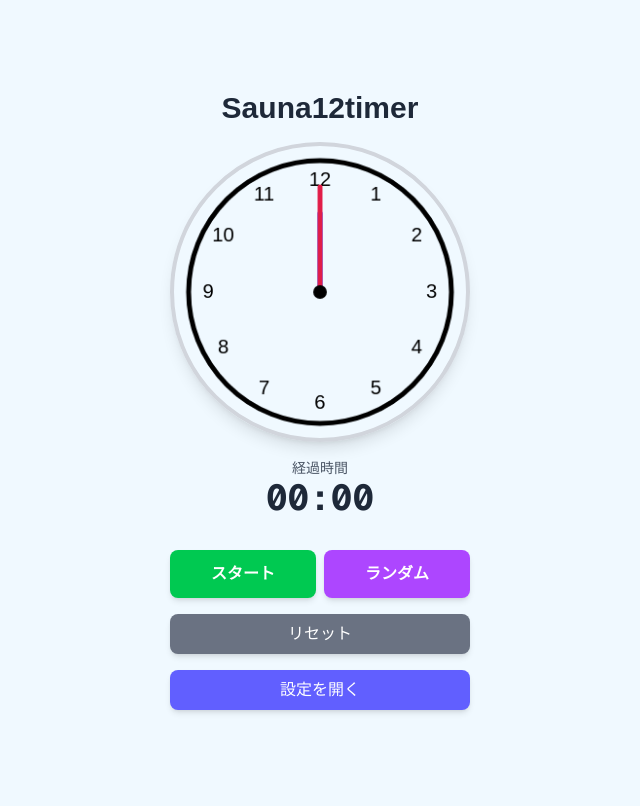
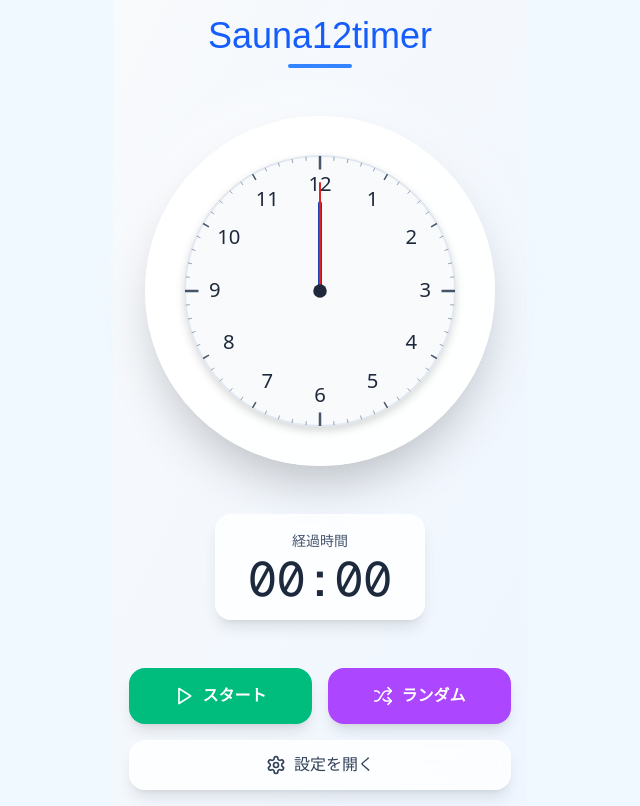
Before and after one commit to sea-wrote/soku-shuchu-timer, a Next.js app: page / in a window 1280 px wide. Shown: the whole page, without its empty margins (320-960 px from the left). Built offline with nearby package versions, Linux system fonts and the light colour scheme.

Commit message:
UIを大幅に変更

```diff
--- a/src/app/components/SokuShuchu.tsx
+++ b/src/app/components/SokuShuchu.tsx
@@ -2,7 +2,8 @@
 
 import { useState, useEffect, useRef, useCallback } from 'react';
 import { App as CapacitorApp } from '@capacitor/app';
-import { Bell } from 'lucide-react';
+import { Bell, Play, Square, RotateCcw, Settings, Shuffle } from 'lucide-react';
+
 
 // インターフェースを定義
 type SokuShuchuProps = object
@@ -142,6 +143,7 @@ const SokuShuchu: React.FC<SokuShuchuProps> = () => {
   }, [isRunning, timerEnabled, timerInterval, playAlarm]); // Removed minutes from dependency array
 
   // Clock drawing
+// Enhanced Clock drawing with modern design
   useEffect(() => {
     const canvas = canvasRef.current;
     if (!canvas) return;
@@ -149,90 +151,129 @@ const SokuShuchu: React.FC<SokuShuchuProps> = () => {
     const ctx = canvas.getContext('2d');
     if (!ctx) return;
 
-    // デバイスピクセル比を取得
     const dpr = window.devicePixelRatio || 1;
-    const displayWidth = 300; // CSSで指定する表示幅
-    const displayHeight = 300; // CSSで指定する表示高さ
+    const displayWidth = 300; // 少し小さくしてスタイリッシュに
+    const displayHeight = 300;
 
-    // canvasの実際の描画サイズを高解像度に設定
     canvas.width = displayWidth * dpr;
     canvas.height = displayHeight * dpr;
-
-    // CSSで表示サイズを指定
     canvas.style.width = `${displayWidth}px`;
     canvas.style.height = `${displayHeight}px`;
-
-    // 描画コンテキストをスケーリング
     ctx.scale(dpr, dpr);
 
-    const radius = Math.min(displayWidth, displayHeight) / 2 * 0.9;
+    const radius = Math.min(displayWidth, displayHeight) / 2 * 0.9; // 枠を細くするため少し大きく
     const centerX = displayWidth / 2;
     const centerY = displayHeight / 2;
 
-    // Clear canvas (スケーリング後のサイズでクリア)
     ctx.clearRect(0, 0, displayWidth, displayHeight);
 
-    // Draw clock face
+    // Draw clock face (シンプルに)
     ctx.beginPath();
     ctx.arc(centerX, centerY, radius, 0, 2 * Math.PI);
-    ctx.fillStyle = '#f0f9ff';
+    ctx.fillStyle = '#f8fafc'; // 明るいグレー（ほぼ白）
     ctx.fill();
-    ctx.lineWidth = 5;
-    ctx.strokeStyle = '#000';
+
+    // Draw clock border (細くシャープに)
+    ctx.beginPath();
+    ctx.arc(centerX, centerY, radius, 0, 2 * Math.PI);
+    ctx.lineWidth = 2; // 細い線
+    ctx.strokeStyle = '#e2e8f0'; // 薄いグレー
     ctx.stroke();
 
     // Draw hour marks
-    ctx.font = radius * 0.15 + 'px arial';
+    for (let i = 0; i < 12; i++) {
+      const angle = (i * Math.PI / 6) - (Math.PI / 2);
+      const isMainHour = i % 3 === 0;
+      const markLength = isMainHour ? radius * 0.1 : radius * 0.05;
+      const markWidth = isMainHour ? 2.5 : 1.5;
+
+      ctx.beginPath();
+      ctx.lineWidth = markWidth;
+      ctx.strokeStyle = '#475569'; // 濃いグレー
+      ctx.moveTo(
+        centerX + (radius - markLength) * Math.cos(angle),
+        centerY + (radius - markLength) * Math.sin(angle)
+      );
+      ctx.lineTo(
+        centerX + radius * Math.cos(angle),
+        centerY + radius * Math.sin(angle)
+      );
+      ctx.stroke();
+    }
+
+    // Draw minute marks
+    for (let i = 0; i < 60; i++) {
+      if (i % 5 !== 0) { // Avoid drawing over hour marks
+        const angle = (i * Math.PI / 30) - (Math.PI / 2);
+        const markLength = radius * 0.03;
+
+        ctx.beginPath();
+        ctx.lineWidth = 1;
+        ctx.strokeStyle = '#94a3b8'; // やや薄いグレー
+        ctx.moveTo(
+          centerX + (radius - markLength) * Math.cos(angle),
+          centerY + (radius - markLength) * Math.sin(angle)
+        );
+        ctx.lineTo(
+          centerX + radius * Math.cos(angle),
+          centerY + radius * Math.sin(angle)
+        );
+        ctx.stroke();
+      }
+    }
+
+    // Draw numbers
+    ctx.font = `normal ${radius * 0.15}px system-ui, -apple-system, sans-serif`; // "bold" を削除、少し小さく
     ctx.textAlign = 'center';
     ctx.textBaseline = 'middle';
+    ctx.fillStyle = '#1e293b'; // 濃いグレー（ほぼ黒）
 
     for (let num = 1; num <= 12; num++) {
       const angle = (num * Math.PI / 6) - (Math.PI / 2);
-      const x = centerX + radius * 0.85 * Math.cos(angle);
-      const y = centerY + radius * 0.85 * Math.sin(angle);
-      ctx.fillStyle = '#000';
+      // 数字の位置をマークの内側に調整
+      const x = centerX + radius * 0.78 * Math.cos(angle);
+      const y = centerY + radius * 0.78 * Math.sin(angle);
       ctx.fillText(num.toString(), x, y);
     }
 
-    // Calculate display time including offset
     const currentDisplaySeconds = (randomOffsetSecondsRef.current + seconds) % 60;
     const carryOverMinutes = Math.floor((randomOffsetSecondsRef.current + seconds) / 60);
     const currentDisplayMinutes = (randomOffsetMinutesRef.current + minutes + carryOverMinutes) % 60;
 
-    // Calculate angle for minutes and seconds based on display time
-    const minuteAngle = ((currentDisplayMinutes % 12) * 30 + currentDisplaySeconds / 2) * Math.PI / 180;
-    const secondAngle = (currentDisplaySeconds * 6) * Math.PI / 180;
+    const minuteAngle = ((currentDisplayMinutes % 60) * 6 + currentDisplaySeconds / 10) * Math.PI / 180 - Math.PI / 2; // 角度の計算を修正、時針はなし
+    const secondAngle = (currentDisplaySeconds * 6) * Math.PI / 180 - Math.PI / 2;
 
-    // Draw minute hand
+    // Draw minute hand (シャープに)
     ctx.beginPath();
-    ctx.lineWidth = 5;
+    ctx.lineWidth = 4; // 少し細く
     ctx.lineCap = 'round';
-    ctx.strokeStyle = 'blue'; // 分針の色を青に変更
+    ctx.strokeStyle = '#1e40af'; // 青系 (現状維持)
     ctx.moveTo(centerX, centerY);
     ctx.lineTo(
-      centerX + radius * 0.6 * Math.sin(minuteAngle), // 分針の長さを変更
-      centerY - radius * 0.6 * Math.cos(minuteAngle)  // 分針の長さを変更
+      centerX + radius * 0.65 * Math.cos(minuteAngle), // 長さを調整
+      centerY + radius * 0.65 * Math.sin(minuteAngle)
     );
     ctx.stroke();
 
-    // Draw second hand (simplified, without the water drop at the tip)
+    // Draw second hand (シャープに)
     ctx.beginPath();
-    ctx.lineWidth = 5; // 秒針の太さを分針に合わせる
+    ctx.lineWidth = 2; // 細く
     ctx.lineCap = 'round';
-    ctx.strokeStyle = '#e11d48';
+    ctx.strokeStyle = '#dc2626'; // 赤系 (現状維持)
     ctx.moveTo(centerX, centerY);
     ctx.lineTo(
-      centerX + radius * 0.8 * Math.sin(secondAngle), // 秒針の長さを変更
-      centerY - radius * 0.8 * Math.cos(secondAngle)  // 秒針の長さを変更
+      centerX + radius * 0.8 * Math.cos(secondAngle), // 長さを調整
+      centerY + radius * 0.8 * Math.sin(secondAngle)
     );
     ctx.stroke();
 
-    // Draw center dot
+    // Draw center dot (シンプルに)
     ctx.beginPath();
-    ctx.arc(centerX, centerY, 7, 0, 2 * Math.PI);
-    ctx.fillStyle = '#000';
+    ctx.arc(centerX, centerY, radius * 0.05, 0, 2 * Math.PI); // サイズ調整
+    ctx.fillStyle = '#1e293b'; // 針と同じ濃いグレー
     ctx.fill();
-  }, [seconds, minutes, timerEnabled, timerInterval]); // sessionMinutes/Seconds を削除
+
+  }, [seconds, minutes, timerEnabled, timerInterval]);
 
   const stopAlarm = (): void => {
     if (audioRef.current) {
@@ -281,178 +322,188 @@ const SokuShuchu: React.FC<SokuShuchuProps> = () => {
   };
 
   return (
-    <div className="flex flex-col items-center justify-center min-h-screen bg-sky-50 p-4">
-      <div className="text-center mb-4">
-        <h1 className="text-3xl font-bold text-gray-800">Sauna12timer</h1>
+    <div className="flex flex-col items-center justify-center min-h-screen bg-gradient-to-br from-slate-50 to-blue-50 p-4">
+      {/* Enhanced Header */}
+      <div className="text-center mb-8">
+        <h1 className="text-4xl text-blue-600 mb-2">
+          Sauna12timer
+        </h1>
+        <div className="w-16 h-1 bg-blue-500 rounded-full mx-auto"></div>
       </div>
 
-      <div className="relative mb-4">
+      {/* Enhanced Clock Container */}
+      <div className="relative mb-8 p-4">
+        <div className="absolute inset-0 bg-gradient-to-br from-white/80 to-blue-50/80 rounded-full blur-xl"></div>
+        <div className="relative bg-white/90 backdrop-blur-sm rounded-full p-6 shadow-2xl border border-white/50">
           <canvas
             ref={canvasRef}
-          // widthとheight属性はuseEffect内で動的に設定するため削除
-          className="border-4 border-gray-300 rounded-full shadow-lg"
-          // style属性もuseEffect内で設定するため、ここでは不要であれば削除
-          // style={{ width: '300px', height: '300px' }} // 必要であれば残す
+            className="drop-shadow-lg"
           />
 
           {alarmPlaying && (
             <button
               onClick={stopAlarm}
-            className="absolute top-2 right-2 bg-red-500 text-white p-2 rounded-full shadow-md flex items-center justify-center"
+              className="absolute -top-2 -right-2 bg-gradient-to-r from-red-500 to-pink-500 text-white p-3 rounded-full shadow-lg flex items-center justify-center transform hover:scale-110 transition-transform duration-200 animate-pulse"
             >
-            <Bell size={20} />
+              <Bell size={24} className="animate-bounce" />
             </button>
           )}
         </div>
+      </div>
 
+      {/* Enhanced Time Display */}
       {showElapsedTime && (
-        <div className="mb-4 text-center">
-          <p className="text-gray-600 text-sm">経過時間</p>
-          <p className="text-4xl font-bold font-mono text-gray-800">
+        <div className="mb-8 text-center bg-white/80 backdrop-blur-sm rounded-2xl px-8 py-4 shadow-lg border border-white/50">
+          <p className="text-slate-600 text-sm font-medium mb-1">経過時間</p>
+          <p className="text-5xl font-normal font-mono text-slate-800">
             {String(minutes).padStart(2, '0')}:{String(seconds).padStart(2, '0')}
           </p>
         </div>
       )}
 
-      <div className="flex flex-col items-center mt-4 w-full max-w-xs">
-        {isRunning ? (
-          <button
-            onClick={toggleTimer}
-            className={`w-full py-3 px-6 rounded-lg text-white font-bold shadow-md mb-4 bg-red-500 hover:bg-red-600`}
-          >
-            一時停止
-          </button>
-        ) : hasStarted ? (
-          <button
-            onClick={toggleTimer} // isRunningがfalseでhasStartedがtrueなら「再開」
-            className={`w-full py-3 px-6 rounded-lg text-white font-bold shadow-md mb-4 bg-blue-500 hover:bg-blue-600`}
-          >
-            再開
-          </button>
-        ) : (
-          <div className="flex w-full space-x-2 mb-4">
+      {/* Enhanced Controls */}
+      <div className="flex flex-col items-center mt-4 w-full max-w-sm space-y-4">
+        {/* Main Control Buttons */}
+        <div className="grid grid-cols-2 gap-4 w-full">
+          {!hasStarted ? (
+            <>
               <button
                 onClick={handleStart}
-              className={`flex-1 py-3 px-4 rounded-lg text-white font-bold shadow-md bg-green-500 hover:bg-green-600`}
+                className="flex items-center justify-center gap-2 py-4 px-6 rounded-2xl text-white font-bold shadow-lg bg-emerald-500 hover:bg-emerald-600 transform hover:scale-105 transition-all duration-200"
               >
+                <Play size={20} />
                 スタート
               </button>
               <button
                 onClick={handleRandomStart}
-              className="flex-1 py-3 px-4 bg-purple-500 hover:bg-purple-600 text-white rounded-lg font-bold shadow-md"
+                className="flex items-center justify-center gap-2 py-4 px-6 rounded-2xl text-white font-bold shadow-lg bg-purple-500 hover:bg-purple-600 transform hover:scale-105 transition-all duration-200"
               >
+                <Shuffle size={20} />
                 ランダム
               </button>
+            </>
+          ) : (
+            <>
+              <button
+                onClick={toggleTimer}
+                className={`flex items-center justify-center gap-2 py-4 px-6 rounded-2xl text-white font-bold shadow-lg transform hover:scale-105 transition-all duration-200 ${
+                  isRunning
+                    ? 'bg-red-500 hover:bg-red-600'
+                    : 'bg-blue-500 hover:bg-blue-600'
+                }`}
+              >
+                {isRunning ? <Square size={20} /> : <Play size={20} />}
+                {isRunning ? '一時停止' : '再開'}
+              </button>
+              <button
+                onClick={resetClock}
+                className="flex items-center justify-center gap-2 py-4 px-6 rounded-2xl text-white font-bold shadow-lg bg-slate-500 hover:bg-slate-600 transform hover:scale-105 transition-all duration-200"
+              >
+                <RotateCcw size={20} />
+                リセット
+              </button>
+            </>
+          )}
+        </div>
+
+        {/* Cycles Display */}
+        {showCycles && (
+          <div className="bg-blue-50 rounded-2xl shadow-lg p-6 w-full text-center border border-blue-100">
+            <p className="text-slate-600 font-medium mb-1">完了した周回数</p>
+            <p className="text-3xl font-bold text-blue-600">
+              {cycles} 周目
+            </p>
           </div>
         )}
 
-        {showCycles && (
-          <div className="bg-white rounded-lg shadow-md p-4 w-full mb-4 text-center">
-            <div>
-              <p className="text-gray-600">完了した周回数:</p>
-              <p className="text-2xl font-bold">
-                {cycles} 周目
-              </p>
-            </div>
-          </div>
-        )}
-
-        <div className="flex justify-between w-full mb-4">
-          <button
-            onClick={resetClock}
-            className="bg-gray-500 hover:bg-gray-600 text-white py-2 px-4 rounded-lg shadow-md w-full"
-          >
-            リセット
-          </button>
-        </div>
-
+        {/* Settings Button */}
         <button
           onClick={toggleSettings}
-          className="w-full bg-indigo-500 hover:bg-indigo-600 text-white py-2 px-4 rounded-lg shadow-md"
+          className="flex items-center justify-center gap-2 w-full py-3 px-6 rounded-2xl text-slate-700 font-medium shadow-lg bg-white/80 backdrop-blur-sm hover:bg-white/90 border border-white/50 transform hover:scale-105 transition-all duration-200"
         >
+          <Settings size={20} />
           {showSettings ? '設定を閉じる' : '設定を開く'}
         </button>
 
+        {/* Enhanced Settings Panel */}
         {showSettings && (
-          <div className="bg-white rounded-lg shadow-md p-4 w-full mt-4">
-            <div className="mb-4">
-              <label className="flex items-center justify-between">
-                <span className="text-gray-700">経過時間を表示:</span>
+          <div className="bg-white/90 backdrop-blur-sm rounded-2xl shadow-xl p-6 w-full border border-white/50 space-y-6">
+            {/* Toggle Settings */}
+            {[
+              { label: '経過時間を表示', state: showElapsedTime, setter: setShowElapsedTime },
+              { label: '周回数を表示', state: showCycles, setter: setShowCycles },
+              { label: 'タイマーを有効化', state: timerEnabled, setter: setTimerEnabled }
+            ].map((item, index) => (
+              <div key={index} className="flex items-center justify-between">
+                <span className="text-slate-700 font-medium">{item.label}</span>
                 <div
-                  onClick={() => setShowElapsedTime(!showElapsedTime)}
-                  className={`relative inline-block w-12 h-6 transition-colors duration-200 ease-in-out rounded-full cursor-pointer ${
-                    showElapsedTime ? 'bg-green-500' : 'bg-gray-300'
+                  onClick={() => item.setter(!item.state)}
+                  className={`relative inline-block w-14 h-7 transition-colors duration-300 ease-in-out rounded-full cursor-pointer ${
+                    item.state ? 'bg-blue-500' : 'bg-slate-300'
                   }`}
                 >
                   <span
-                    className={`absolute left-1 top-1 bg-white w-4 h-4 transition-transform duration-200 ease-in-out rounded-full transform ${
-                      showElapsedTime ? 'translate-x-6' : 'translate-x-0'
+                    className={`absolute left-1 top-1 bg-white w-5 h-5 transition-transform duration-300 ease-in-out rounded-full shadow-md transform ${
+                      item.state ? 'translate-x-7' : 'translate-x-0'
                     }`}
                   />
                 </div>
-              </label>
               </div>
+            ))}
 
-            <div className="mb-4">
-              <label className="flex items-center justify-between">
-                <span className="text-gray-700">周回数を表示:</span>
-                <div
-                  onClick={() => setShowCycles(!showCycles)}
-                  className={`relative inline-block w-12 h-6 transition-colors duration-200 ease-in-out rounded-full cursor-pointer ${
-                    showCycles ? 'bg-green-500' : 'bg-gray-300'
-                  }`}
-                >
-                  <span
-                    className={`absolute left-1 top-1 bg-white w-4 h-4 transition-transform duration-200 ease-in-out rounded-full transform ${
-                      showCycles ? 'translate-x-6' : 'translate-x-0'
-                    }`}
-                  />
-                </div>
-              </label>
-            </div>
-
-            <div className="mb-4">
-              <label className="flex items-center justify-between">
-                <span className="text-gray-700">タイマーを有効化:</span>
-                <div
-                  onClick={() => setTimerEnabled(!timerEnabled)}
-                  className={`relative inline-block w-12 h-6 transition-colors duration-200 ease-in-out rounded-full cursor-pointer ${
-                    timerEnabled ? 'bg-green-500' : 'bg-gray-300'
-                  }`}
-                >
-                  <span
-                    className={`absolute left-1 top-1 bg-white w-4 h-4 transition-transform duration-200 ease-in-out rounded-full transform ${
-                      timerEnabled ? 'translate-x-6' : 'translate-x-0'
-                    }`}
-                  />
-                </div>
-              </label>
-            </div>
-
+            {/* Timer Interval Slider */}
             {timerEnabled && (
-              <div className="mb-4">
-                <label className="block text-gray-700 mb-2">
+              <div className="space-y-3">
+                <label className="block text-slate-700 font-medium">
                   タイマー間隔: {timerInterval} 分
                 </label>
+                <div className="relative">
                   <input
                     type="range"
                     min="1"
                     max="60"
                     value={timerInterval}
                     onChange={(e) => setTimerInterval(parseInt(e.target.value))}
-                  className="w-full h-2 bg-gray-200 rounded-lg appearance-none cursor-pointer"
+                    className="w-full h-2 bg-slate-200 rounded-lg appearance-none cursor-pointer slider-thumb"
+                    style={{
+                      background: `linear-gradient(to right, #3b82f6 0%, #3b82f6 ${(timerInterval / 60) * 100}%, #cbd5e1 ${(timerInterval / 60) * 100}%, #cbd5e1 100%)`
+                    }}
                   />
+                </div>
               </div>
             )}
 
-            <div className="text-xs text-gray-500 mt-4">
+            <div className="text-xs text-slate-500 mt-4 p-3 bg-slate-50 rounded-lg">
               <p>※ タイマーは設定した分数が経過すると音が鳴ります</p>
             </div>
           </div>
         )}
       </div>
+
+      <style jsx>{`
+        .slider-thumb::-webkit-slider-thumb {
+          appearance: none;
+          width: 20px;
+          height: 20px;
+          border-radius: 50%;
+          background: #3b82f6;
+          border: 2px solid white;
+          box-shadow: 0 2px 8px rgba(59, 130, 246, 0.4);
+          cursor: pointer;
+        }
+
+        .slider-thumb::-moz-range-thumb {
+          width: 20px;
+          height: 20px;
+          border-radius: 50%;
+          background: #3b82f6;
+          border: 2px solid white;
+          box-shadow: 0 2px 8px rgba(59, 130, 246, 0.4);
+          cursor: pointer;
+        }
+      `}</style>
     </div>
   );
-};
+}
 
 export default SokuShuchu;
```
Lines whose indentation alone changed are shown as unchanged.
